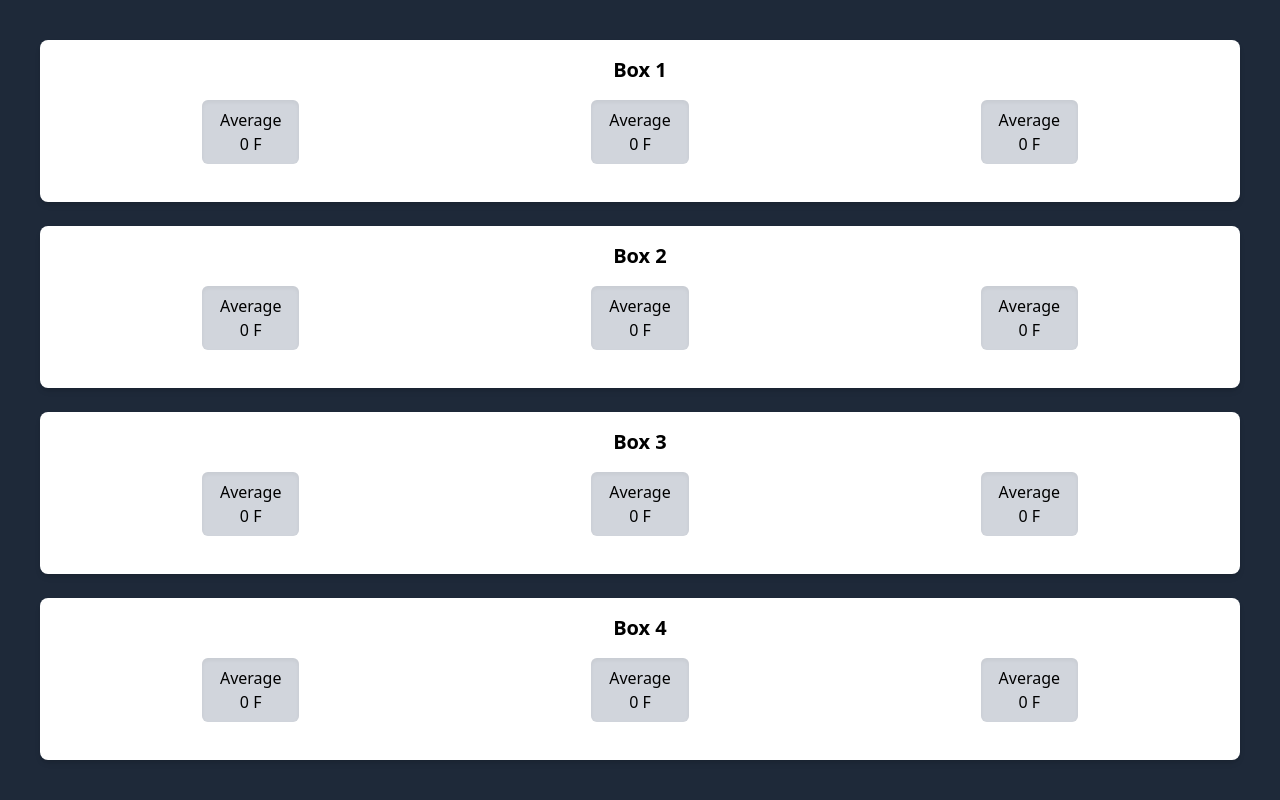
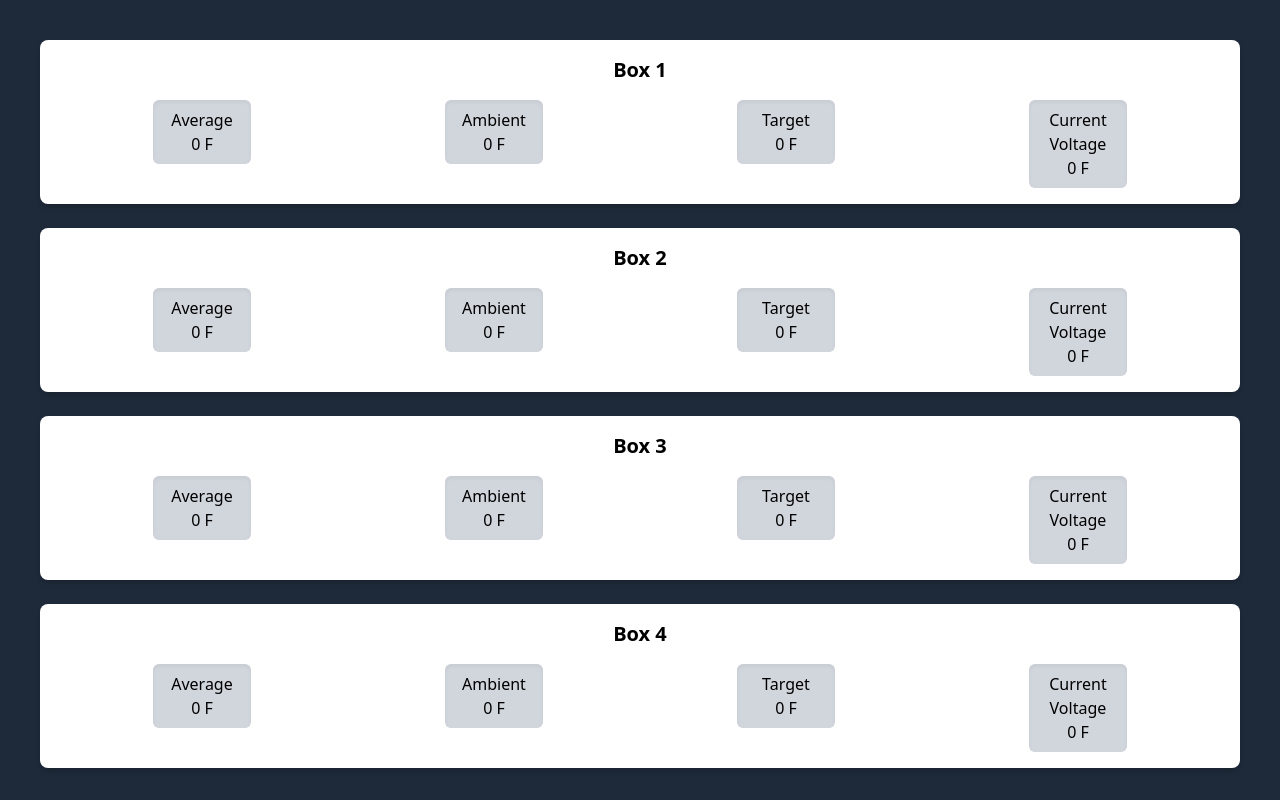
Before and after one commit to MMenser/Potato-React, a React (Vite) app in the folder frontend/: page / in a window 1280 px wide. Built offline with nearby package versions, Linux system fonts and the light colour scheme; no server answers.

Commit message:
added more parameters

```diff
--- a/frontend/src/components/box.tsx
+++ b/frontend/src/components/box.tsx
@@ -9,11 +9,17 @@ import axios
 
 function Box({id}: BoxProps) {
     const [averageTemperature, setAverageTemperature] = useState(0.0);
+    const [ambientTemperature, setAmbientTemperature] = useState(0.0);
+    const [targetTemperature, setTargetTemperature] = useState(0.0);
+    const [currentVoltage, setCurrentVoltage] = useState(0.0);
 
     const fetchAPI = async () => {
         const response = await axios.get("http://127.0.0.1:8080/data")
-        setAverageTemperature(response.data.data[0])
-        console.log(response.data.data[0]);
+        setAverageTemperature(response.data.data[0]);
+        setAmbientTemperature(response.data.data[1]);
+        setTargetTemperature(response.data.data[2]);
+        setCurrentVoltage(response.data.data[3]);
+        console.log(response.data.data);
       };
 
       useEffect(() => {
@@ -29,12 +35,16 @@ function Box({id}: BoxProps) {
                 <p className="text-center">{averageTemperature} F</p>
             </div>
             <div className="w-1/12 h-1/2 bg-gray-300 p-2 mx-auto rounded-md shadow-inner">
-                <p className="text-center">Average</p>
-                <p className="text-center">{averageTemperature} F</p>
+                <p className="text-center">Ambient</p>
+                <p className="text-center">{ambientTemperature} F</p>
             </div>
             <div className="w-1/12 h-1/2 bg-gray-300 p-2 mx-auto rounded-md shadow-inner">
-                <p className="text-center">Average</p>
-                <p className="text-center">{averageTemperature} F</p>
+                <p className="text-center">Target</p>
+                <p className="text-center">{targetTemperature} F</p>
+            </div>
+            <div className="w-1/12 h-1/2 bg-gray-300 p-2 mx-auto rounded-md shadow-inner">
+                <p className="text-center">Current Voltage</p>
+                <p className="text-center">{currentVoltage} F</p>
             </div>
             </div>
 
```
Also changed, not shown: 2 other files (tests, documents, lock files or other folders).
